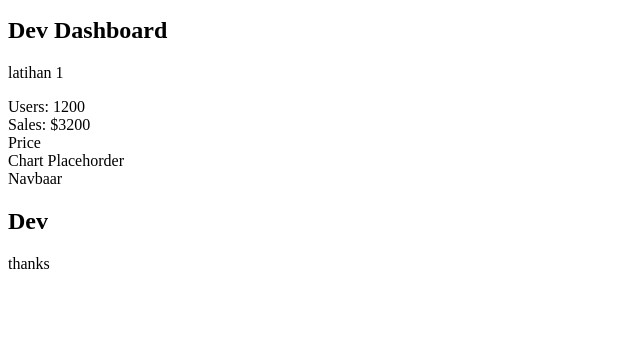
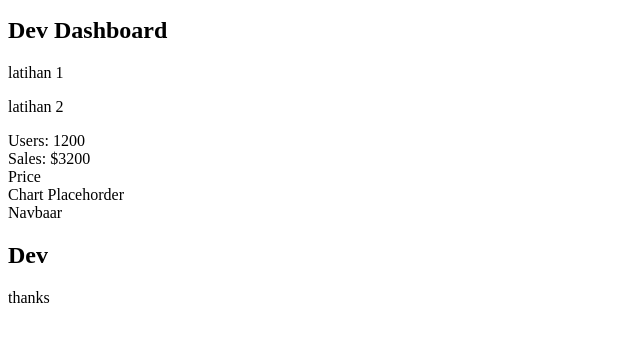
Before and after one commit to dannyegennn/dev-studio, a plain HTML site: page index.html in a window 1280 px wide. Shown: the part 159-500 px from the top of the page, without its empty margins (0-640 px from the left). Drawn offline with Linux system fonts and the light colour scheme.

Commit message:
update text

```diff
--- a/index.html
+++ b/index.html
@@ -14,6 +14,8 @@
     <h2>Dev Dashboard</h2>
 
     <p>latihan 1</p>
+
+    <p>latihan 2</p>
 
     <section>
     <div>Users: 1200</div>
```
